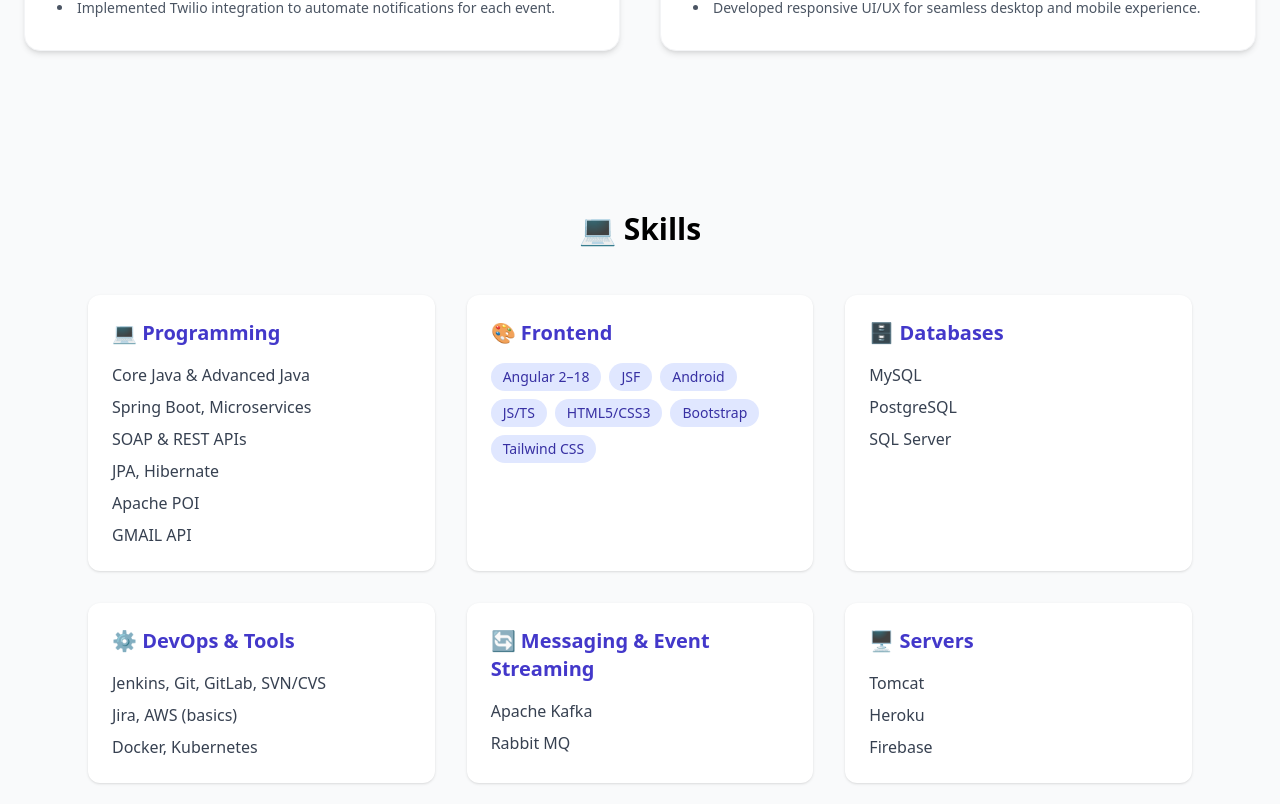
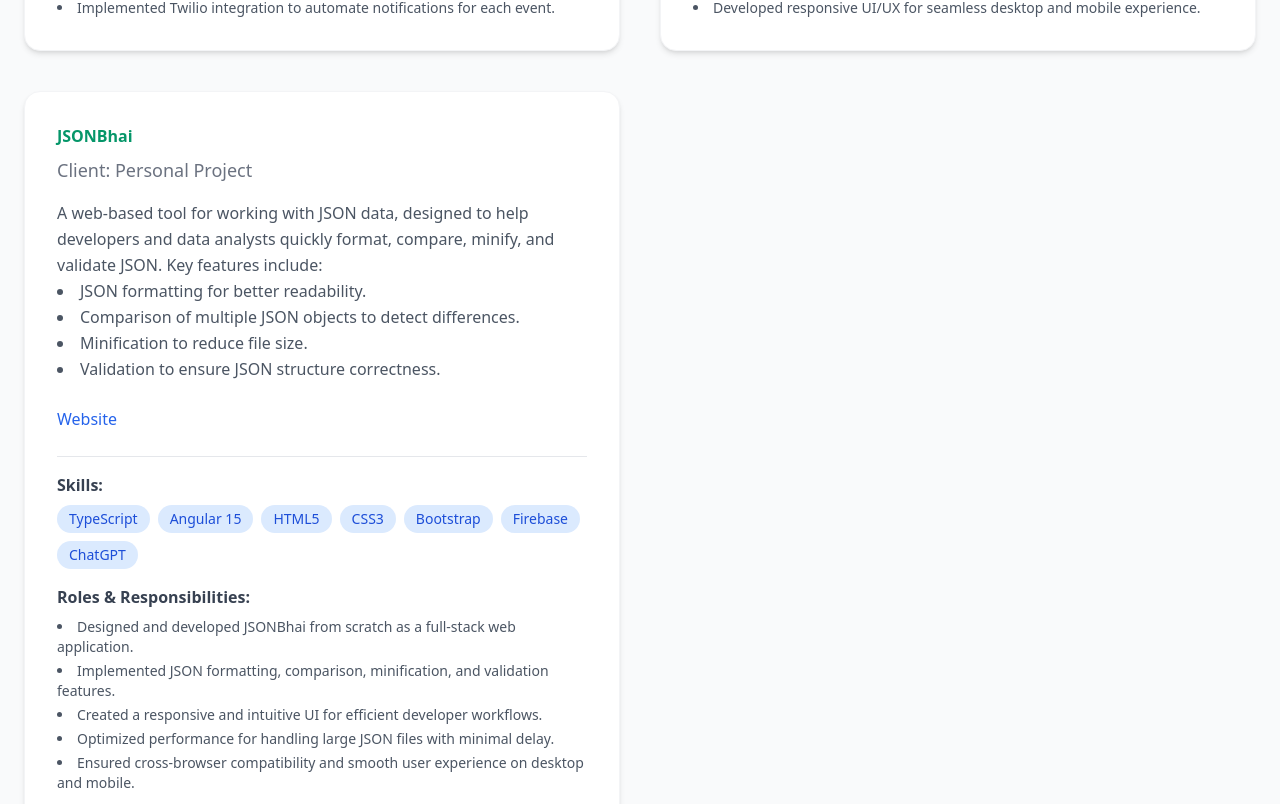
Before and after one commit to singlar21/portfolio, an Angular app: page / in a window 1280 px wide. Shown: the part 3016-3820 px from the top of the page. Built offline with nearby package versions, Linux system fonts and the light colour scheme.

Commit message:
Added new peronal project

```diff
--- a/src/app/components/personal-projects/personal-projects.component.ts
+++ b/src/app/components/personal-projects/personal-projects.component.ts
@@ -9,18 +9,18 @@
   styleUrl: './personal-projects.component.css'
 })
 export class PersonalProjectsComponent {
-  projectList:any[] = projects;
+  projectList: any[] = projects;
 
 }
 
 
- export const projects = [
+export const projects = [
   {
     name: "www.rohikastore.com",
     company: "Rohika",
     description: `Rohika Store is a high-end online platform dedicated to showcasing and selling authentic Indian jewellery. Designed with elegance and usability in mind,
     the website highlights a wide range of collections including Polki Kundan, Moissanite, Bridal Sets, Earrings, Bangles, Maangtikkas, and exclusive combo sets.`,
-    skills: [ "Shopify Liquid Templates","Custom Theme Development","Razorpay Integration","PhonePe Integration","Twilio Notifications","Product Catalog & Collection Management","Discounts & Loyalty Programs"],
+    skills: ["Shopify Liquid Templates", "Custom Theme Development", "Razorpay Integration", "PhonePe Integration", "Twilio Notifications", "Product Catalog & Collection Management", "Discounts & Loyalty Programs"],
     link: "https://rohikastore.com",
     roles: [
       "Shopify Development: Custom theme integration and setup, working with Shopify Liquid templates.",
@@ -40,12 +40,27 @@
                   <li>Generate detailed reports on sales, revenue, and outstanding payments.</li>
                   <li>Securely manage user accounts with role-based access.</li>`,
     link: "https://rohika-billing-app.web.app",
-    skills: ["Angular 15", "Spring Boot", "REST APIs", "Firebase", "PostgreSQL", "Heroku"],
+    skills: ["Angular 15", "Spring Boot", "REST APIs", "Firebase", "PostgreSQL", "Heroku", "ChatGPT"],
     roles: [
       "Designed and developed the billing application from scratch using Angular and Firebase.",
       "Integrated Shopify webhooks to automate order tracking and invoice generation.",
       "Implemented real-time billing and invoice management with Firebase Firestore.",
       "Developed responsive UI/UX for seamless desktop and mobile experience.",
     ]
+  },
+  {
+    "name": "JSONBhai",
+    "company": "Personal Project",
+    "description": "A web-based tool for working with JSON data, designed to help developers and data analysts quickly format, compare, minify, and validate JSON. Key features include:\n<li>JSON formatting for better readability.</li>\n<li>Comparison of multiple JSON objects to detect differences.</li>\n<li>Minification to reduce file size.</li>\n<li>Validation to ensure JSON structure correctness.</li>",
+    "link": "https://jsonbhai.site/",
+    "skills": ["TypeScript", "Angular 15", "HTML5", "CSS3", "Bootstrap", "Firebase", "ChatGPT"],
+    "roles": [
+      "Designed and developed JSONBhai from scratch as a full-stack web application.",
+      "Implemented JSON formatting, comparison, minification, and validation features.",
+      "Created a responsive and intuitive UI for efficient developer workflows.",
+      "Optimized performance for handling large JSON files with minimal delay.",
+      "Ensured cross-browser compatibility and smooth user experience on desktop and mobile."
+    ]
   }
+
 ];
```
